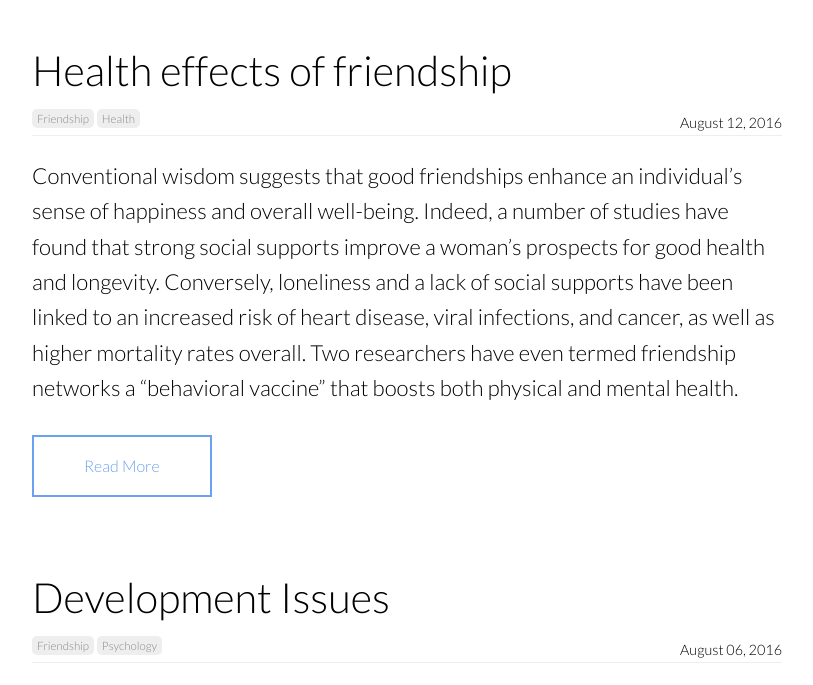
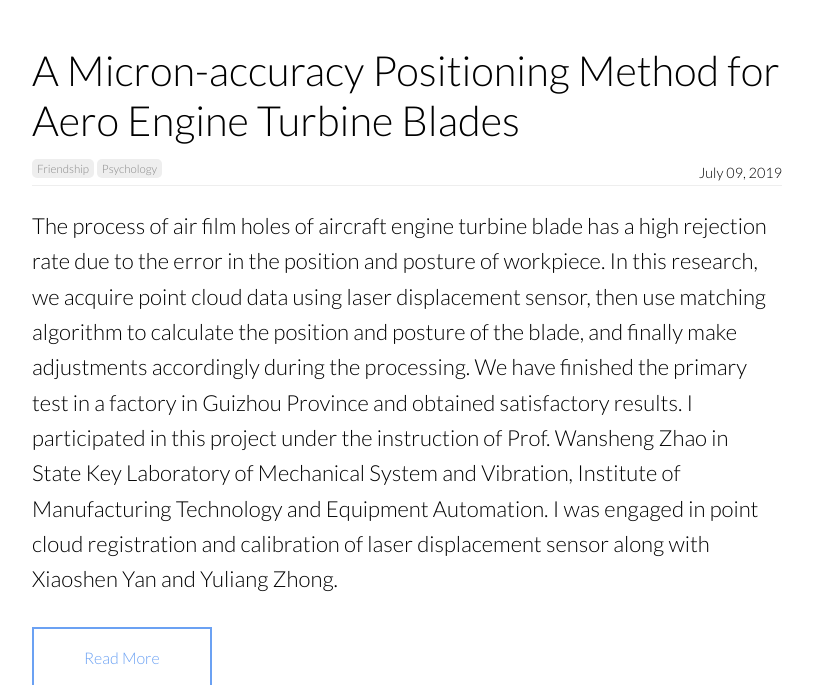
Before and after one commit to FenglongSong/fenglongsong.github.io, a Jekyll site: the page built from blog/index.html, in a window 1280 px wide and 900 px high, scrolled down 689 px, cut to the strip 215-900 px from the top of the window. Shown: the whole strip, without its empty margins (233-1046 px from the left). Built offline with Jekyll 4.4.1, drawn with Linux system fonts in a browser that asks for light colours; nearby versions of some CDN libraries; the list of posts is cut into pages by our own code; some of the changed text lies outside the part shown.

Commit message:
Update 2016-08-06-development-issues.md

```diff
--- a/_posts/2016-08-06-development-issues.md
+++ b/_posts/2016-08-06-development-issues.md
@@ -1,6 +1,6 @@
 ---
-title: Development Issues
-date: 2016-08-06
+title: A Micron-accuracy Positioning Method for Aero Engine Turbine Blades
+date: 2018.06 - 2019.02
 description: How do development issues affect friendship?
 categories:
   - friendship
@@ -8,7 +8,8 @@
 image: https://source.unsplash.com/collection/375719/2000x1322?a=.png
 author_staff_member: james
 ---
-Children with Attention deficit hyperactivity disorder (ADHD) may not have difficulty forming friendships, though they may have a hard time keeping them, due to impulsive behavior and hyperactivity. Children with Attention deficit disorder (ADD) may not have as much trouble keeping and maintaining friendships, though inattentiveness may complicate the processes.
+ The process of air film holes of aircraft engine turbine blade has a high rejection rate due to the error in the position and posture of workpiece. In this research, we acquire point cloud data using laser displacement sensor, then use matching algorithm to calculate the position and posture of the blade, and finally make adjustments accordingly during the processing. We have finished the primary test in a factory in Guizhou Province and obtained satisfactory results.
+ I participated in this project under the instruction of Prof. Wansheng Zhao in State Key Laboratory of Mechanical System and Vibration, Institute of Manufacturing Technology and Equipment Automation. I was engaged in point cloud registration and calibration of laser displacement sensor along with Xiaoshen Yan and Yuliang Zhong.
 
 ![Cat](https://source.unsplash.com/random/1500x1000)
 
```
